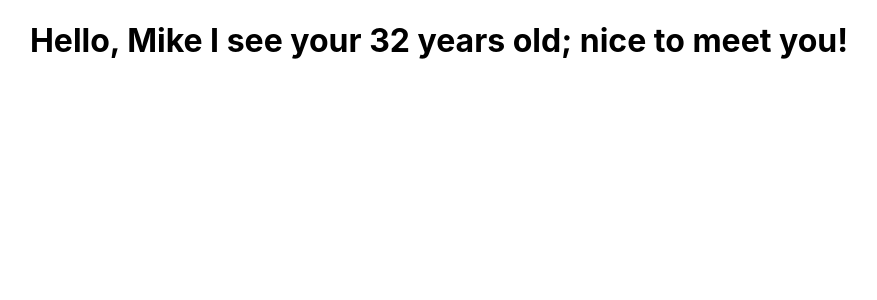
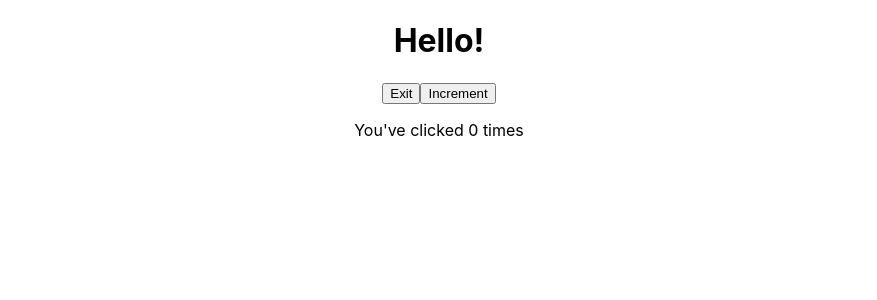
Before and after one commit to ChrisKellFSD/gitpod-react, a React (Create React App) app in the folder my-app/: page / in a window 1280 px wide. Shown: the top 300 px of the page, without its empty margins (201-1078 px from the left). Built offline with nearby package versions, Linux system fonts and the light colour scheme.

Commit message:
Updating the state

```diff
--- a/my-app/src/App.js
+++ b/my-app/src/App.js
@@ -1,11 +1,11 @@
 import logo from './logo.svg';
 import './App.css';
-import FunctionalGreetingWithProps from './components/FunctionalGreetingWithProps';
+import StatefulGreeting from './components/StatefulGreetingWithPrevState';
 
 function App() {
   return (
     <div className="App">
-      <FunctionalGreetingWithProps greeting="nice to meet you!" name="Mike" age="32 years old;" />
+      <StatefulGreeting />
     </div>
   );
 }
--- /dev/null
+++ b/my-app/src/components/StatefulGreetingWithPrevState.js
@@ -0,0 +1,48 @@
+import React from "react";
+
+class StatefulGreeting extends React.Component {
+
+    constructor(props) {
+        super(props);
+        this.state = {
+            introduction: "Hello!",
+            buttonText: "Exit",
+            count: 0
+        };
+    }
+
+    handleClick() {
+        this.setState(
+        {
+            introduction: this.state.introduction === "Hello" ? "Goodbye!" : "Hello",
+            buttonText: this.state.buttonText === "Exit" ? "Enter" : "Exit",
+        },
+        () => {
+            console.log('new state', this.state.introduction);
+            console.log('new state', this.state.buttonText);
+        }
+    );
+    }
+
+    increment() {
+        this.setState({
+            count: this.state.count + 1
+        })
+    }
+
+
+    render() {
+        return (
+            <div>
+                <h1>{this.state.introduction}</h1>
+                <button onClick={() => this.handleClick()}>{this.state.buttonText}</button>
+                <button onClick={() => this.increment()}>
+                    Increment
+                    </button>
+                    <p>You've clicked {this.state.count} times</p>
+            </div>
+        )
+    }
+}
+
+export default StatefulGreeting;
```
Also changed, not shown: my-app/src/components/StatefulGreeting.js (added, +32 -0 lines), my-app/src/components/StatefulGreetingWithCallback.js (added, +36 -0 lines), 1 other file (tests, documents, lock files or other folders).
